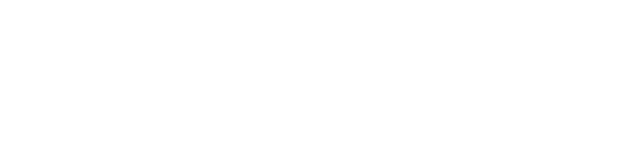
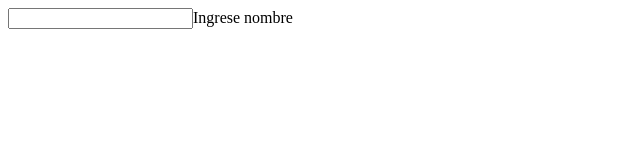
Before and after one commit to federg11/ejercitacion, a plain HTML site: page index.html in a window 1280 px wide. Shown: the whole page, without its empty margins (0-640 px from the left). Drawn offline with Linux system fonts and the light colour scheme.

Commit message:
probando rama nueva

```diff
--- a/index.html
+++ b/index.html
@@ -7,6 +7,7 @@
     <title>Document</title>
 </head>
 <body>
+    <input type="text">Ingrese nombre
 
 </body>
 </html>
```
